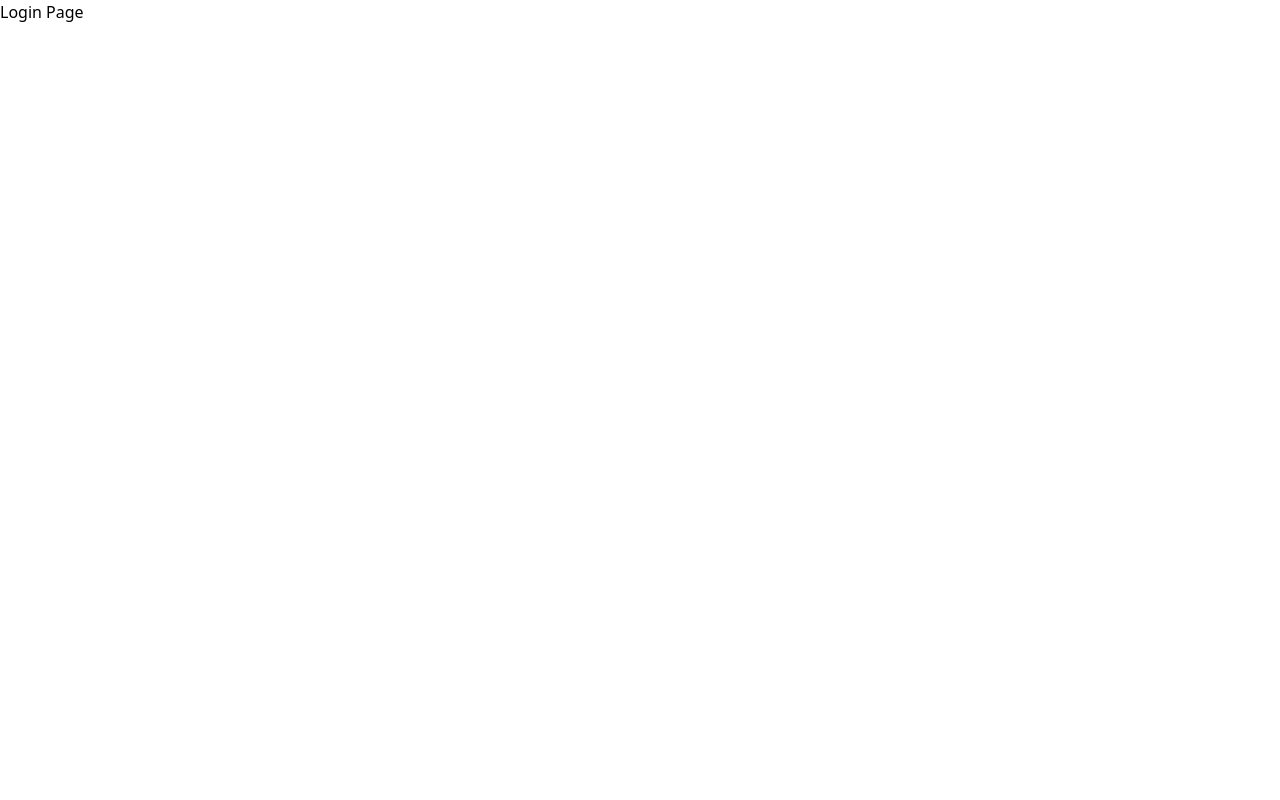
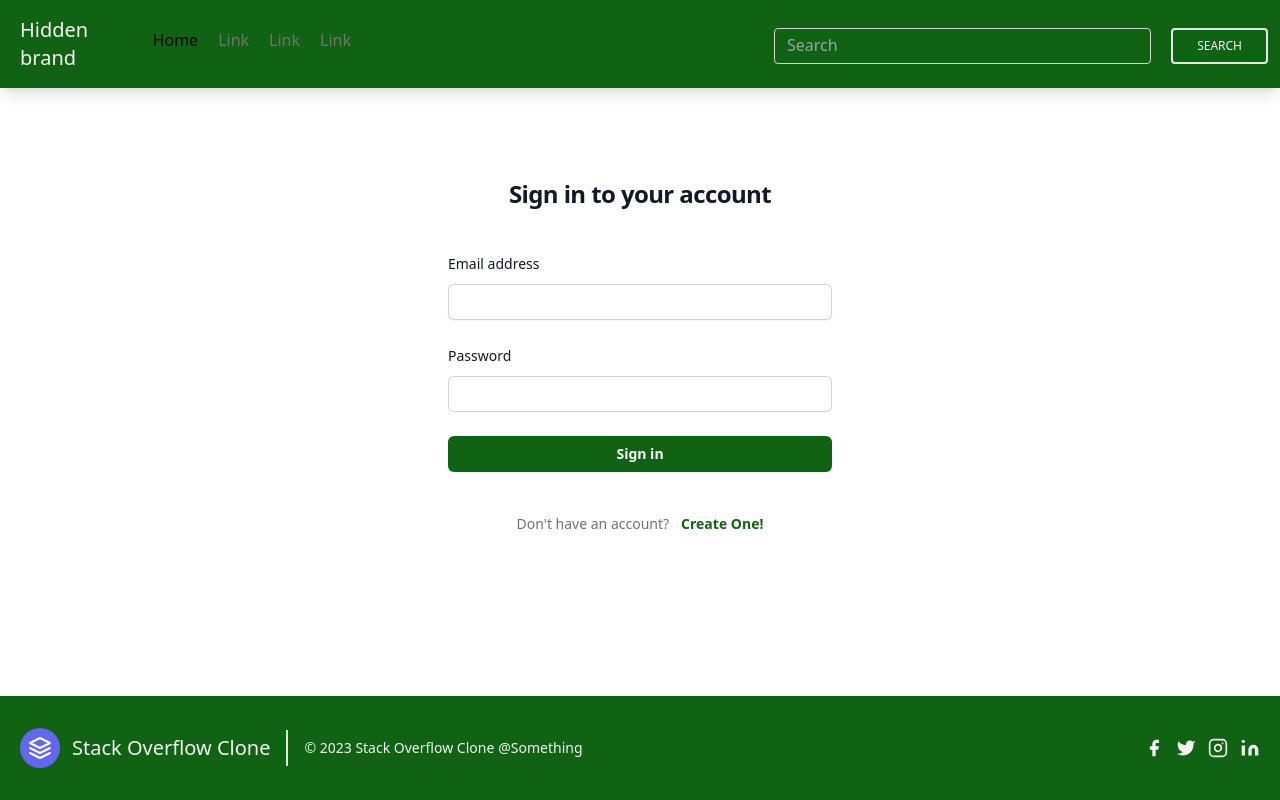
Before and after one commit to Azpect3120/stack-overflow-clone, a React (Vite) app in the folder frontend/: page /login in a window 1280 px wide. Built offline with nearby package versions, Linux system fonts and the light colour scheme.

Commit message:
Pre merge with FrontDev

```diff
--- a/frontend/src/assets/css/output.css
+++ b/frontend/src/assets/css/output.css
@@ -580,6 +580,10 @@ video {
   position: relative;
 }
 
+.sticky {
+  position: sticky;
+}
+
 .bottom-0 {
   bottom: 0px;
 }
@@ -640,6 +644,14 @@ video {
 
 .mt-4 {
   margin-top: 1rem;
+}
+
+.ml-5 {
+  margin-left: 1.25rem;
+}
+
+.ml-auto {
+  margin-left: auto;
 }
 
 .block {
@@ -715,6 +727,10 @@ video {
   width: 100%;
 }
 
+.w-1\/3 {
+  width: 33.333333%;
+}
+
 .min-w-0 {
   min-width: 0px;
 }
@@ -729,6 +745,10 @@ video {
 
 .basis-\[50\%\] {
   flex-basis: 50%;
+}
+
+.basis-2\/3 {
+  flex-basis: 66.666667%;
 }
 
 .flex-col {
@@ -1017,6 +1037,16 @@ video {
   color: rgb(255 255 255 / var(--tw-text-opacity));
 }
 
+.text-\[\#0f6313\] {
+  --tw-text-opacity: 1;
+  color: rgb(15 99 19 / var(--tw-text-opacity));
+}
+
+.text-neutral-100 {
+  --tw-text-opacity: 1;
+  color: rgb(245 245 245 / var(--tw-text-opacity));
+}
+
 .shadow-lg {
   --tw-shadow: 0 10px 15px -3px rgb(0 0 0 / 0.1), 0 4px 6px -4px rgb(0 0 0 / 0.1);
   --tw-shadow-colored: 0 10px 15px -3px var(--tw-shadow-color), 0 4px 6px -4px var(--tw-shadow-color);
@@ -1089,6 +1119,11 @@ video {
   background-color: rgb(99 102 241 / var(--tw-bg-opacity));
 }
 
+.hover\:bg-\[\#0f6313\]:hover {
+  --tw-bg-opacity: 1;
+  background-color: rgb(15 99 19 / var(--tw-bg-opacity));
+}
+
 .hover\:bg-opacity-5:hover {
   --tw-bg-opacity: 0.05;
 }
@@ -1101,6 +1136,11 @@ video {
 .hover\:text-neutral-700:hover {
   --tw-text-opacity: 1;
   color: rgb(64 64 64 / var(--tw-text-opacity));
+}
+
+.hover\:text-\[\#0f6313\]:hover {
+  --tw-text-opacity: 1;
+  color: rgb(15 99 19 / var(--tw-text-opacity));
 }
 
 .hover\:no-underline:hover {
@@ -1124,6 +1164,11 @@ video {
 .focus\:text-neutral-700:focus {
   --tw-text-opacity: 1;
   color: rgb(64 64 64 / var(--tw-text-opacity));
+}
+
+.focus\:text-neutral-100:focus {
+  --tw-text-opacity: 1;
+  color: rgb(245 245 245 / var(--tw-text-opacity));
 }
 
 .focus\:no-underline:focus {
@@ -1168,6 +1213,16 @@ video {
   --tw-ring-color: rgb(79 70 229 / var(--tw-ring-opacity));
 }
 
+.focus\:ring-\[\#0f6313\]:focus {
+  --tw-ring-opacity: 1;
+  --tw-ring-color: rgb(15 99 19 / var(--tw-ring-opacity));
+}
+
+.focus-visible\:bg-\[\#0f6313\]:focus-visible {
+  --tw-bg-opacity: 1;
+  background-color: rgb(15 99 19 / var(--tw-bg-opacity));
+}
+
 .focus-visible\:outline:focus-visible {
   outline-style: solid;
 }
@@ -1205,9 +1260,19 @@ video {
     background-color: rgb(82 82 82 / var(--tw-bg-opacity));
   }
 
+  .dark\:bg-\[\#0f6313\] {
+    --tw-bg-opacity: 1;
+    background-color: rgb(15 99 19 / var(--tw-bg-opacity));
+  }
+
   .dark\:text-neutral-200 {
     --tw-text-opacity: 1;
     color: rgb(229 229 229 / var(--tw-text-opacity));
+  }
+
+  .dark\:text-neutral-100 {
+    --tw-text-opacity: 1;
+    color: rgb(245 245 245 / var(--tw-text-opacity));
   }
 
   .dark\:placeholder\:text-neutral-200::-moz-placeholder {
--- a/frontend/src/components/Footer.tsx
+++ b/frontend/src/components/Footer.tsx
@@ -5,35 +5,35 @@ function Footer() {
 
     return (
         <>
-            <footer className="text-gray-600 body-font">
+            <footer className="bg-[#0f6313] sticky bottom-0 text-gray-600 body-font">
                 <div className="container px-5 py-8 mx-auto flex items-center sm:flex-row flex-col">
-                    <a className="flex title-font font-medium items-center md:justify-start justify-center text-gray-900">
+                    <a className="flex title-font font-medium items-center md:justify-start justify-center text-gray-100">
                         <svg xmlns="http://www.w3.org/2000/svg" fill="none" stroke="currentColor" stroke-linecap="round" stroke-linejoin="round" stroke-width="2" className="w-10 h-10 text-white p-2 bg-indigo-500 rounded-full" viewBox="0 0 24 24">
                             <path d="M12 2L2 7l10 5 10-5-10-5zM2 17l10 5 10-5M2 12l10 5 10-5"></path>
                         </svg>
                         <span className="ml-3 text-xl">Stack Overflow Clone</span>
                     </a>
-                    <p className="text-sm text-gray-500 sm:ml-4 sm:pl-4 sm:border-l-2 sm:border-gray-200 sm:py-2 sm:mt-0 mt-4">© 2023 Stack Overflow Clone
-                        <a href="https://twitter.com/knyttneve" className="text-gray-600 ml-1" rel="noopener noreferrer" target="_blank">@Something</a>
+                    <p className="text-sm text-gray-100 sm:ml-4 sm:pl-4 sm:border-l-2 sm:border-gray-200 sm:py-2 sm:mt-0 mt-4">© 2023 Stack Overflow Clone
+                        <a href="https://twitter.com/knyttneve" className="text-gray-100 ml-1" rel="noopener noreferrer" target="_blank">@Something</a>
                     </p>
                     <span className="inline-flex sm:ml-auto sm:mt-0 mt-4 justify-center sm:justify-start">
-                        <a className="text-gray-500">
+                        <a className="text-gray-100">
                             <svg fill="currentColor" stroke-linecap="round" stroke-linejoin="round" stroke-width="2" className="w-5 h-5" viewBox="0 0 24 24">
                                 <path d="M18 2h-3a5 5 0 00-5 5v3H7v4h3v8h4v-8h3l1-4h-4V7a1 1 0 011-1h3z"></path>
                             </svg>
                         </a>
-                        <a className="ml-3 text-gray-500">
+                        <a className="ml-3 text-gray-100">
                             <svg fill="currentColor" stroke-linecap="round" stroke-linejoin="round" stroke-width="2" className="w-5 h-5" viewBox="0 0 24 24">
                                 <path d="M23 3a10.9 10.9 0 01-3.14 1.53 4.48 4.48 0 00-7.86 3v1A10.66 10.66 0 013 4s-4 9 5 13a11.64 11.64 0 01-7 2c9 5 20 0 20-11.5a4.5 4.5 0 00-.08-.83A7.72 7.72 0 0023 3z"></path>
                             </svg>
                         </a>
-                        <a className="ml-3 text-gray-500">
+                        <a className="ml-3 text-gray-100">
                             <svg fill="none" stroke="currentColor" stroke-linecap="round" stroke-linejoin="round" stroke-width="2" className="w-5 h-5" viewBox="0 0 24 24">
                                 <rect width="20" height="20" x="2" y="2" rx="5" ry="5"></rect>
                                 <path d="M16 11.37A4 4 0 1112.63 8 4 4 0 0116 11.37zm1.5-4.87h.01"></path>
                             </svg>
                         </a>
-                        <a className="ml-3 text-gray-500">
+                        <a className="ml-3 text-gray-100">
                             <svg fill="currentColor" stroke="currentColor" stroke-linecap="round" stroke-linejoin="round" stroke-width="0" className="w-5 h-5" viewBox="0 0 24 24">
                                 <path stroke="none" d="M16 8a6 6 0 016 6v7h-4v-7a2 2 0 00-2-2 2 2 0 00-2 2v7h-4v-7a6 6 0 016-6zM2 9h4v12H2z"></path>
                                 <circle cx="4" cy="4" r="2" stroke="none"></circle>
--- a/frontend/src/components/LoginForm.tsx
+++ b/frontend/src/components/LoginForm.tsx
@@ -6,39 +6,35 @@ function LoginForm() {
         <>
             <div className="flex min-h-full flex-col justify-center px-6 py-12 lg:px-8">
                 <div className="sm:mx-auto sm:w-full sm:max-w-sm">
-                    <img className="mx-auto h-10 w-auto" src="https://tailwindui.com/img/logos/mark.svg?color=indigo&shade=600" alt="Your Company" />
-                        <h2 className="mt-10 text-center text-2xl font-bold leading-9 tracking-tight text-gray-900">Sign in to your account</h2>
+                    <h2 className="mt-10 text-center text-2xl font-bold leading-9 tracking-tight text-gray-900">Sign in to your account</h2>
                 </div>
 
                 <div className="mt-10 sm:mx-auto sm:w-full sm:max-w-sm">
                     <form className="space-y-6" action="#" method="POST">
                         <div>
-                            <label for="email" className="block text-sm font-medium leading-6 text-gray-900">Email address</label>
+                            <label  className="block text-sm font-medium leading-6 text-gray-900">Email address</label>
                             <div className="mt-2">
-                                <input id="email" name="email" type="email" autocomplete="email" required className="block w-full rounded-md border-0 py-1.5 text-gray-900 shadow-sm ring-1 ring-inset ring-gray-300 placeholder:text-gray-400 focus:ring-2 focus:ring-inset focus:ring-indigo-600 sm:text-sm sm:leading-6" />
+                                <input id="email" name="email" type="email"  required className="outline-none p-2 block w-full rounded-md border-0 py-1.5 text-gray-900 shadow-sm ring-1 ring-inset ring-gray-300 placeholder:text-gray-400 focus:ring-2 focus:ring-[#0f6313] sm:text-sm sm:leading-6" />
                             </div>
                         </div>
 
                         <div>
                             <div className="flex items-center justify-between">
-                                <label for="password" className="block text-sm font-medium leading-6 text-gray-900">Password</label>
-                                <div className="text-sm">
-                                    <a href="#" className="font-semibold text-indigo-600 hover:text-indigo-500">Forgot password?</a>
-                                </div>
+                                <label  className="block text-sm font-medium leading-6 text-gray-900">Password</label>
                             </div>
                             <div className="mt-2">
-                                <input id="password" name="password" type="password" autocomplete="current-password" required className="block w-full rounded-md border-0 py-1.5 text-gray-900 shadow-sm ring-1 ring-inset ring-gray-300 placeholder:text-gray-400 focus:ring-2 focus:ring-inset focus:ring-indigo-600 sm:text-sm sm:leading-6" />
+                                <input id="password" name="password" type="password"  required className="outline-none p-2 block w-full rounded-md border-0 py-1.5 text-gray-900 shadow-sm ring-1 ring-inset ring-gray-300 placeholder:text-gray-400 focus:ring-2 focus:ring-inset focus:ring-[#0f6313] sm:text-sm sm:leading-6" />
                             </div>
                         </div>
 
                         <div>
-                            <button type="submit" className="flex w-full justify-center rounded-md bg-indigo-600 px-3 py-1.5 text-sm font-semibold leading-6 text-white shadow-sm hover:bg-indigo-500 focus-visible:outline focus-visible:outline-2 focus-visible:outline-offset-2 focus-visible:outline-indigo-600">Sign in</button>
+                            <button type="submit" className="flex w-full justify-center rounded-md bg-[#0f6313] px-3 py-1.5 text-sm font-semibold leading-6 text-white shadow-sm hover:bg-[#0f6313] focus-visible:outline focus-visible:outline-2 focus-visible:outline-offset-2 focus-visible:bg-[#0f6313]">Sign in</button>
                         </div>
                     </form>
 
                     <p className="mt-10 text-center text-sm text-gray-500">
-                        Not a member?
-                        <a href="#" className="font-semibold leading-6 text-indigo-600 hover:text-indigo-500">Start a 14 day free trial</a>
+                        Don't have an account?
+                        <a href="#" className="font-semibold leading-6 text-[#0f6313] hover:text-[#0f6313] ml-3">Create One!</a>
                     </p>
                 </div>
             </div>
--- a/frontend/src/components/Nav.tsx
+++ b/frontend/src/components/Nav.tsx
@@ -5,10 +5,10 @@ function Navbar() {
 
     return (
         <>
-            <nav className="relative flex w-full flex-nowrap items-center justify-between bg-[#FBFBFB] py-2 text-neutral-500 shadow-lg hover:text-neutral-700 focus:text-neutral-700 dark:bg-neutral-600 lg:flex-wrap lg:justify-start lg:py-4" data-te-navbar-ref>
+            <nav className="relative flex w-full flex-nowrap items-center justify-between bg-[#0f6313] py-2 text-neutral-500 shadow-lg hover:text-neutral-700 focus:text-neutral-700 dark:bg-[#0f6313] lg:flex-wrap lg:justify-start lg:py-4" data-te-navbar-ref>
                 <div className="flex w-full flex-wrap items-center justify-between px-3">
                     <button
-                        className="block border-0 bg-transparent px-2 text-neutral-500 hover:no-underline hover:shadow-none focus:no-underline focus:shadow-none focus:outline-none focus:ring-0 dark:text-neutral-200 lg:hidden"
+                        className="block border-0 bg-transparent px-2 text-neutral-100 hover:no-underline hover:shadow-none focus:no-underline focus:shadow-none focus:outline-none focus:ring-0 dark:text-neutral-200 lg:hidden"
                         type="button"
                         data-te-collapse-init
                         data-te-target="#navbarSupportedContent13"
@@ -35,11 +35,11 @@ function Navbar() {
                         data-te-collapse-item>
                         <div className="ml-2">
                             <a
-                                className="text-xl text-neutral-800 dark:text-neutral-200"
+                                className="text-xl text-neutral-100 dark:text-neutral-100"
                                 href="#"
                             >Hidden brand</a>
                         </div>
-                        <ul className="list-style-none mr-auto flex flex-col pl-0 lg:mt-1 lg:flex-row" data-te-navbar-nav-ref>
+                        <ul className="list-style-none mr-auto flex flex-col pl-0 lg:mt-1 lg:flex-row w-full" data-te-navbar-nav-ref>
                             <li className="my-4 pl-2 lg:my-0 lg:pl-2 lg:pr-1" data-te-nav-item-ref>
                                 <a className="active disabled:text-black/30 lg:px-2 [&.active]:text-black/90 dark:[&.active]:text-neutral-400" aria-current="page" href="#" data-te-nav-link-ref
                                 >Home</a>
@@ -61,25 +61,30 @@ function Navbar() {
                                 <a className="p-0 text-neutral-500 transition duration-200 hover:text-neutral-700 hover:ease-in-out focus:text-neutral-700 disabled:text-black/30 motion-reduce:transition-none dark:text-neutral-200 dark:hover:text-neutral-400 dark:focus:text-neutral-400 lg:px-2 [&.active]:text-black/90 dark:[&.active]:text-neutral-400" href="#" data-te-nav-link-ref
                                 >Link</a>
                             </li>
-                        </ul>
-                        <div className="w-[300px] lg:pr-2 flex-grow">
-                            <div className="relative flex w-full flex-wrap items-stretch">
+                            <li className="ml-auto w-1/3">
                                 <input
                                     type="search"
-                                    className="relative m-0 -mr-0.5 block w-[1px] min-w-0 flex-auto rounded-l border border-solid border-neutral-300 bg-transparent bg-clip-padding px-3 py-[0.25rem] text-base font-normal leading-[1.6] text-neutral-700 outline-none transition duration-200 ease-in-out focus:z-[3] focus:border-primary focus:text-neutral-700 focus:shadow-[inset_0_0_0_1px_rgb(59,113,202)] focus:outline-none motion-reduce:transition-none dark:border-neutral-500 dark:text-neutral-200 dark:placeholder:text-neutral-200 dark:focus:border-primary"
+                                    className="w-full relative block min-w-0 basis-2/3 rounded border border-solid border-neutral-300 bg-transparent bg-clip-padding px-3 py-[0.25rem] text-base font-normal leading-[1.6] text-neutral-100 outline-none transition duration-200 ease-in-out focus:z-[3] focus:border-primary focus:text-neutral-100 focus:shadow-[inset_0_0_0_1px_rgb(59,113,202)] focus:outline-none motion-reduce:transition-none dark:border-neutral-500 dark:text-neutral-200 dark:placeholder:text-neutral-200 dark:focus:border-primary"
                                     placeholder="Search"
                                     aria-label="Search"
                                     aria-describedby="button-addon3" />
-
+                            </li>
+                            <li>
                                 <button
-                                    className="relative z-[2] rounded border-2 border-primary px-6 py-2 text-xs font-medium uppercase text-primary transition duration-150 ease-in-out hover:bg-black hover:bg-opacity-5 focus:outline-none focus:ring-0 motion-reduce:transition-none"
+                                    className="ml-5 text-neutral-100 relative z-[2] rounded border-2 border-primary px-6 py-2 text-xs font-medium uppercase text-primary transition duration-150 ease-in-out hover:bg-black hover:bg-opacity-5 focus:outline-none focus:ring-0 motion-reduce:transition-none"
                                     type="button"
                                     id="button-addon3"
                                     data-te-ripple-init>
                                     Search
                                 </button>
+
+                            </li>
+                        </ul>
+                        {/* <div className="w-[300px] bg-red-500 lg:pr-2 flex-grow">
+                            <div className="relative flex w-full flex-wrap items-stretch">
+
                             </div>
-                        </div>
+                        </div> */}
                     </div>
                 </div>
             </nav>
--- a/frontend/src/pages/LoginPage.tsx
+++ b/frontend/src/pages/LoginPage.tsx
@@ -1,8 +1,13 @@
+import Nav from "../components/Nav";
+import GargabeFooter from "../components/GargabeFooter";
+import LoginForm from "../components/LoginForm";
 
 function LoginPage (): JSX.Element {
     return (
       <>
-        <h1>Login Page</h1>
+        <Nav />
+        <LoginForm />
+        <GargabeFooter />
       </>
     );
 }
```
Also changed, not shown: frontend/src/pages/CreateAccountPage.tsx (added, +17 -0 lines), frontend/src/components/CreateAccountForm.tsx (added).
